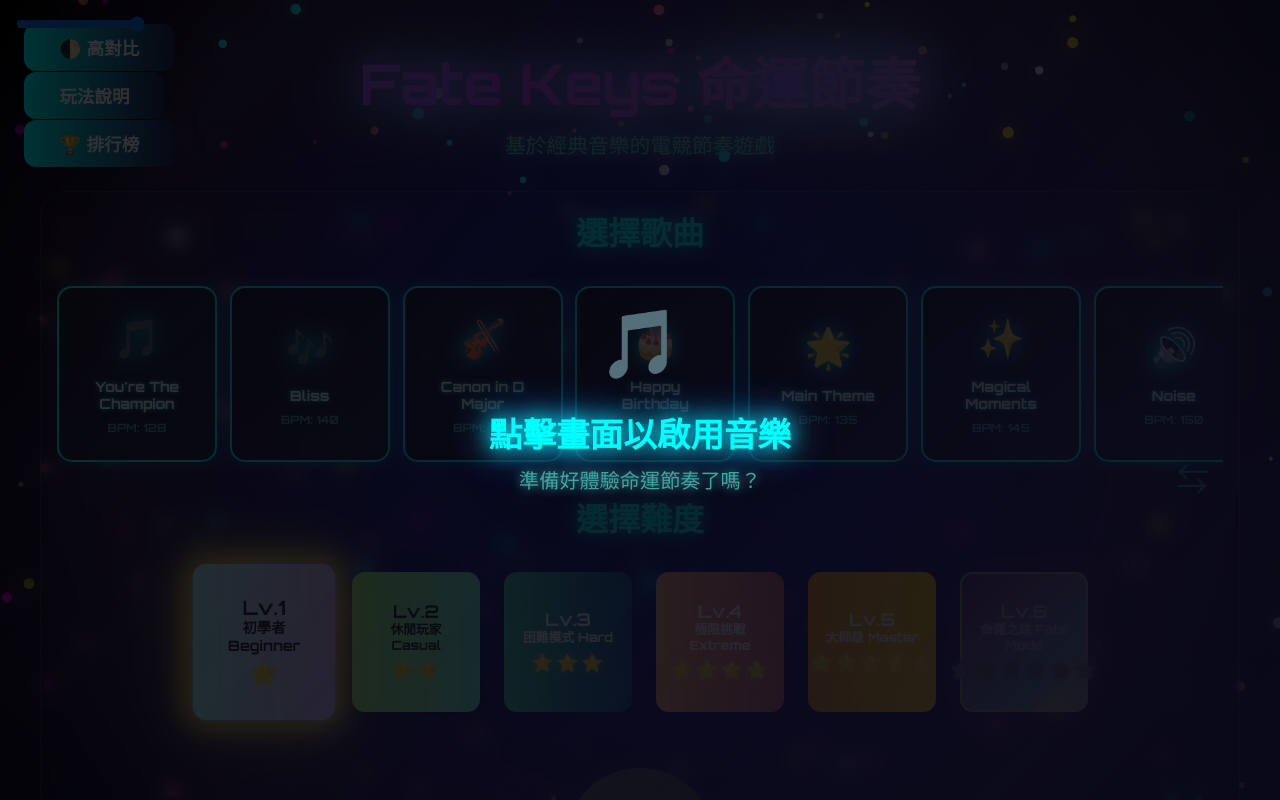
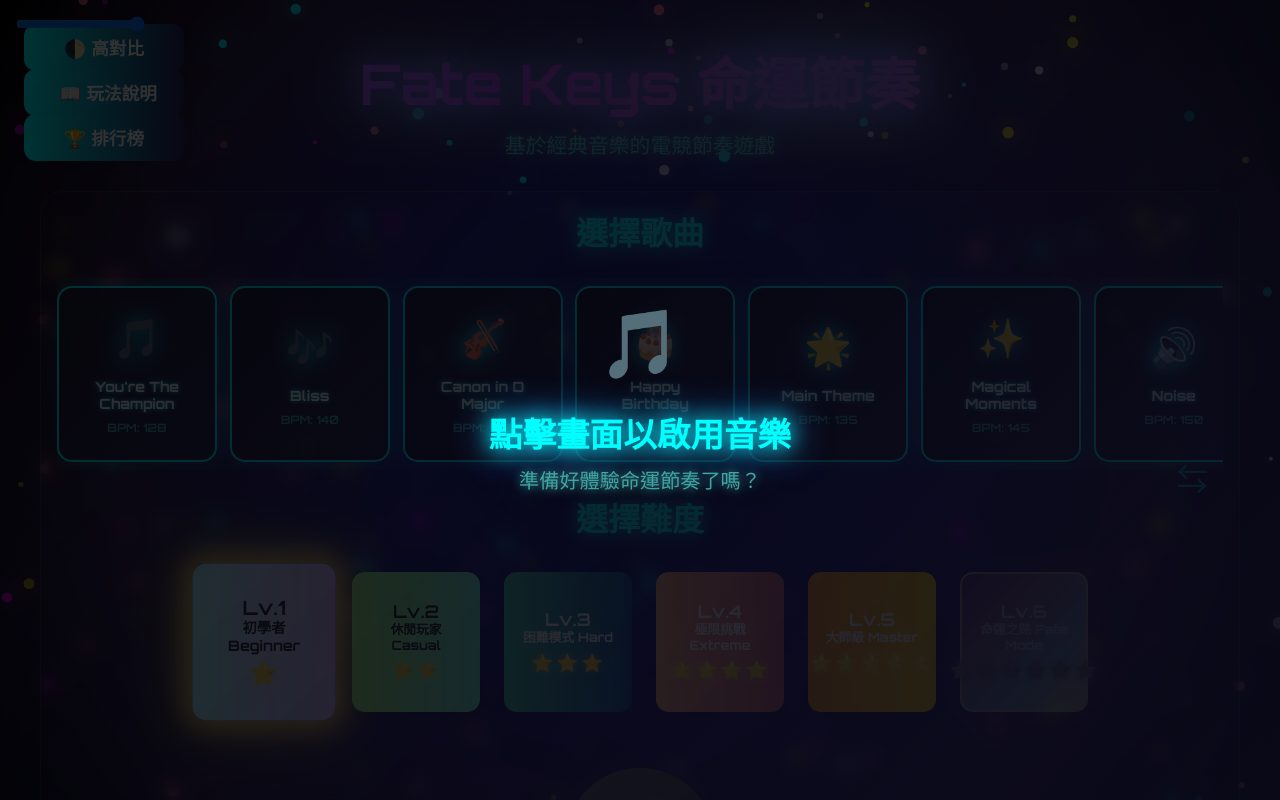
Before and after one commit to ujshih/TrioSync, a plain HTML site: page Vibe_Coding組_王祐昇_TrioSync.html in a window 1280 px wide. Drawn offline with Linux system fonts and the light colour scheme.

Commit message:
調整左上角按鈕寬度

```diff
--- a/Vibe_Coding組_王祐昇_TrioSync.html
+++ b/Vibe_Coding組_王祐昇_TrioSync.html
@@ -183,11 +183,11 @@
     </div>
 
     <!-- 高對比模式切換按鈕 -->
-    <button id="contrast-btn" class="action-btn" tabindex="0" aria-label="高對比模式" style="position: absolute; top: 1rem; left: 1rem; z-index: 10;">🌓 高對比</button>
+    <button id="contrast-btn" class="action-btn" tabindex="0" aria-label="高對比模式" style="position: absolute; top: 1rem; left: 1rem; z-index: 10; width:160px; text-align:center; white-space:nowrap;">🌓 高對比</button>
     <!-- 遊戲說明按鈕（移到高對比下方） -->
-    <button id="help-btn" class="action-btn" tabindex="0" aria-label="遊戲說明" style="position: absolute; top: 4rem; left: 1rem; z-index: 10;">玩法說明</button>
+    <button id="help-btn" class="action-btn" tabindex="0" aria-label="遊戲說明" style="position: absolute; top: 3.8rem; left: 1rem; z-index: 10; width:160px; text-align:center; white-space:nowrap;">📖 玩法說明</button>
     <!-- 新增排行榜按鈕 -->
-    <button id="leaderboard-btn" class="action-btn" tabindex="0" aria-label="排行榜" style="position: absolute; top: 7rem; left: 1rem; z-index: 10;">🏆 排行榜</button>
+    <button id="leaderboard-btn" class="action-btn" tabindex="0" aria-label="排行榜" style="position: absolute; top: 6.6rem; left: 1rem; z-index: 10; width:160px; text-align:center; white-space:nowrap;">🏆 排行榜</button>
     <!-- 遊戲規則顯示區（由JS控制顯示） -->
     <div id="help-modal" style="display:none;"></div>
 
```
